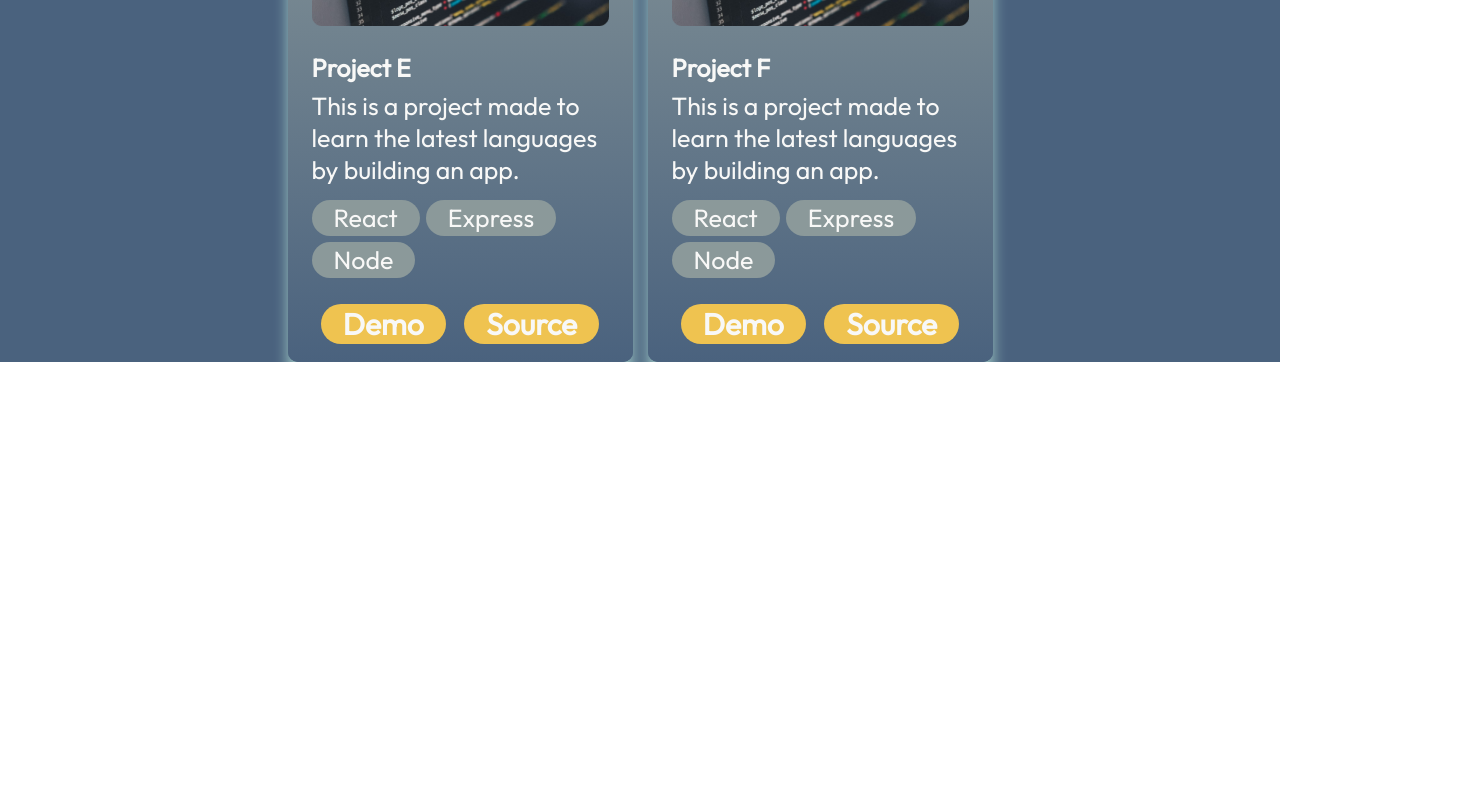
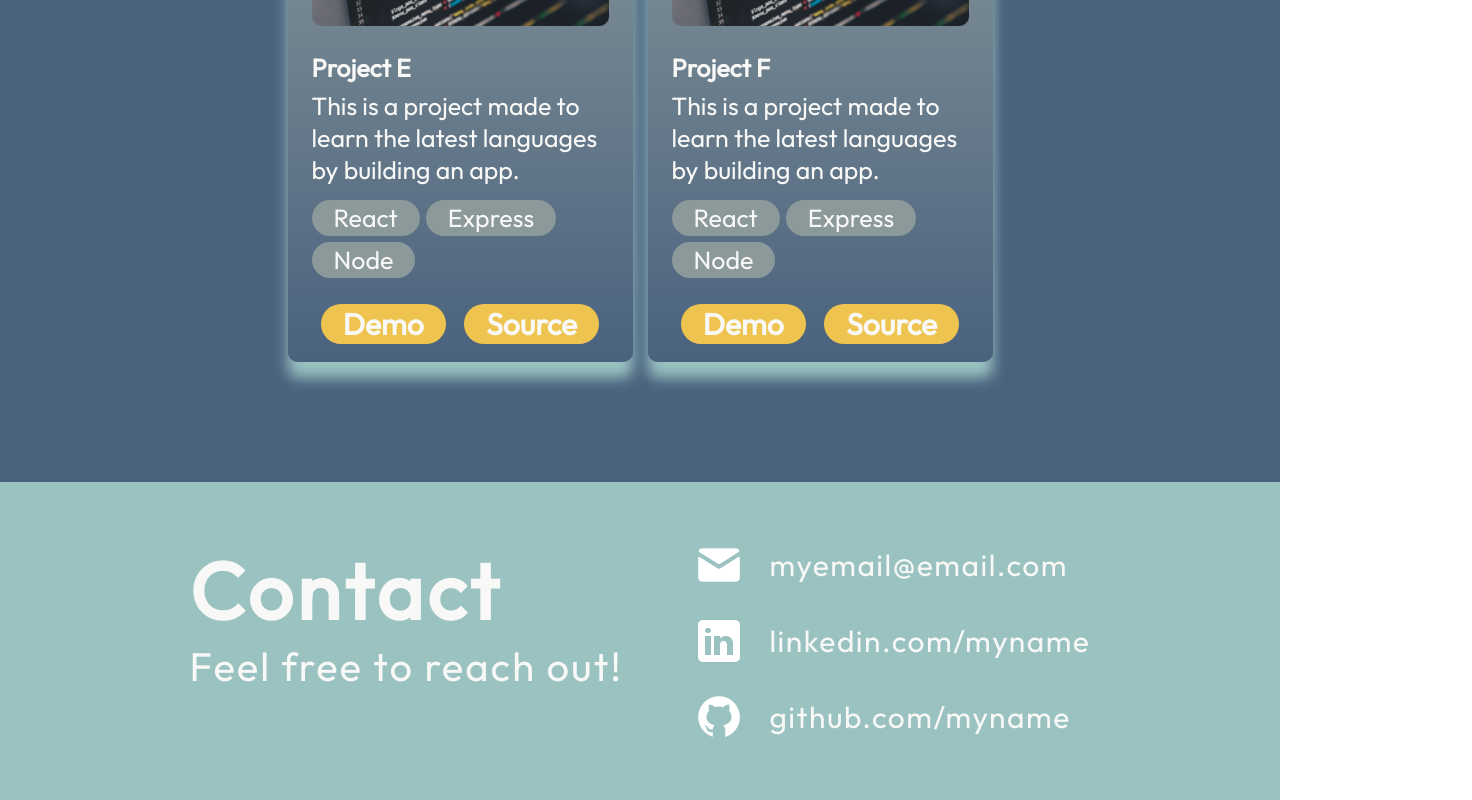
Before and after one commit to Drake224025/drake224025.github.io, a React (Vite) app in the folder porfolio-app/: page / in a window 1280 px wide. Shown: the part 3973-4773 px from the top of the page, 1472 px wide, since content can reach past the window. Before the commit the page ends 4335 px from the top, so only its background shows below. Built offline with nearby package versions, Linux system fonts and the light colour scheme.

Commit message:
feat: Add Contact component

```diff
--- a/porfolio-app/src/App.jsx
+++ b/porfolio-app/src/App.jsx
@@ -1,5 +1,6 @@
 import styles from "./App.module.css";
 import About from "./components/About/About";
+import Contact from "./components/Contact/Contact";
 import Experience from "./components/Experience/Experience";
 import Hero from "./components/Hero/Hero";
 import Navbar from "./components/Navbar/Navbar";
@@ -13,6 +14,7 @@
       <About />
       <Experience />
       <Projects />
+      <Contact />
     </div>
   );
 }
--- a/porfolio-app/src/App.module.css
+++ b/porfolio-app/src/App.module.css
@@ -4,4 +4,5 @@
   background-color: var(--color-bg);
   width: 100%;
   height: 100%;
+  overflow: hidden;
 }
--- /dev/null
+++ b/porfolio-app/src/components/Contact/Contact.jsx
@@ -0,0 +1,32 @@
+import styles from "./Contact.module.css";
+import { getImageUrl } from "../../utils";
+
+const Contact = () => {
+  return (
+    <footer id="contact" className={styles.container}>
+      <div className={styles.text}>
+        <h2>Contact</h2>
+        <p>Feel free to reach out!</p>
+      </div>
+      <ul className={styles.links}>
+        <li className={styles.link}>
+          <img src={getImageUrl("contact/emailIcon.png")} alt="Email icon" />
+          <a href="mailto:myemail@email.com">myemail@email.com</a>
+        </li>
+        <li className={styles.link}>
+          <img
+            src={getImageUrl("contact/linkedinIcon.png")}
+            alt="LinkedIn icon"
+          />
+          <a href="https://www.linkedin.com/myname">linkedin.com/myname</a>
+        </li>
+        <li className={styles.link}>
+          <img src={getImageUrl("contact/githubIcon.png")} alt="Github icon" />
+          <a href="https://www.github.com/myname">github.com/myname</a>
+        </li>
+      </ul>
+    </footer>
+  );
+};
+
+export default Contact;
--- /dev/null
+++ b/porfolio-app/src/components/Contact/Contact.module.css
@@ -0,0 +1,64 @@
+@import "../../vars.css";
+
+.container {
+  color: var(--color-text);
+  margin-top: 120px;
+  background-color: var(--color-secondary);
+  display: flex;
+  flex-direction: row;
+  justify-content: space-evenly;
+  width: 100vw;
+  padding: 58px 10%;
+  gap: 10px;
+}
+
+.text h2 {
+  font-size: 80px;
+  font-weight: 700;
+  letter-spacing: 4px;
+}
+
+.text p {
+  font-size: 40px;
+  font-weight: 400;
+  letter-spacing: 2px;
+}
+
+.links {
+  display: flex;
+  flex-direction: column;
+  align-items: flex-start;
+  list-style: none;
+  gap: 26px;
+}
+
+.link {
+  display: flex;
+  align-items: center;
+  gap: 25px;
+}
+
+.link a {
+  color: var(--color-text);
+  text-decoration: none;
+  font-size: 30px;
+  font-weight: 400;
+  letter-spacing: 1.5px;
+}
+
+@media screen and (max-width: 830px) {
+  .container {
+    flex-direction: column;
+    gap: 23px;
+  }
+
+  .text {
+    display: flex;
+    flex-direction: column;
+    align-items: center;
+  }
+
+  .links {
+    align-items: center;
+  }
+}
```
